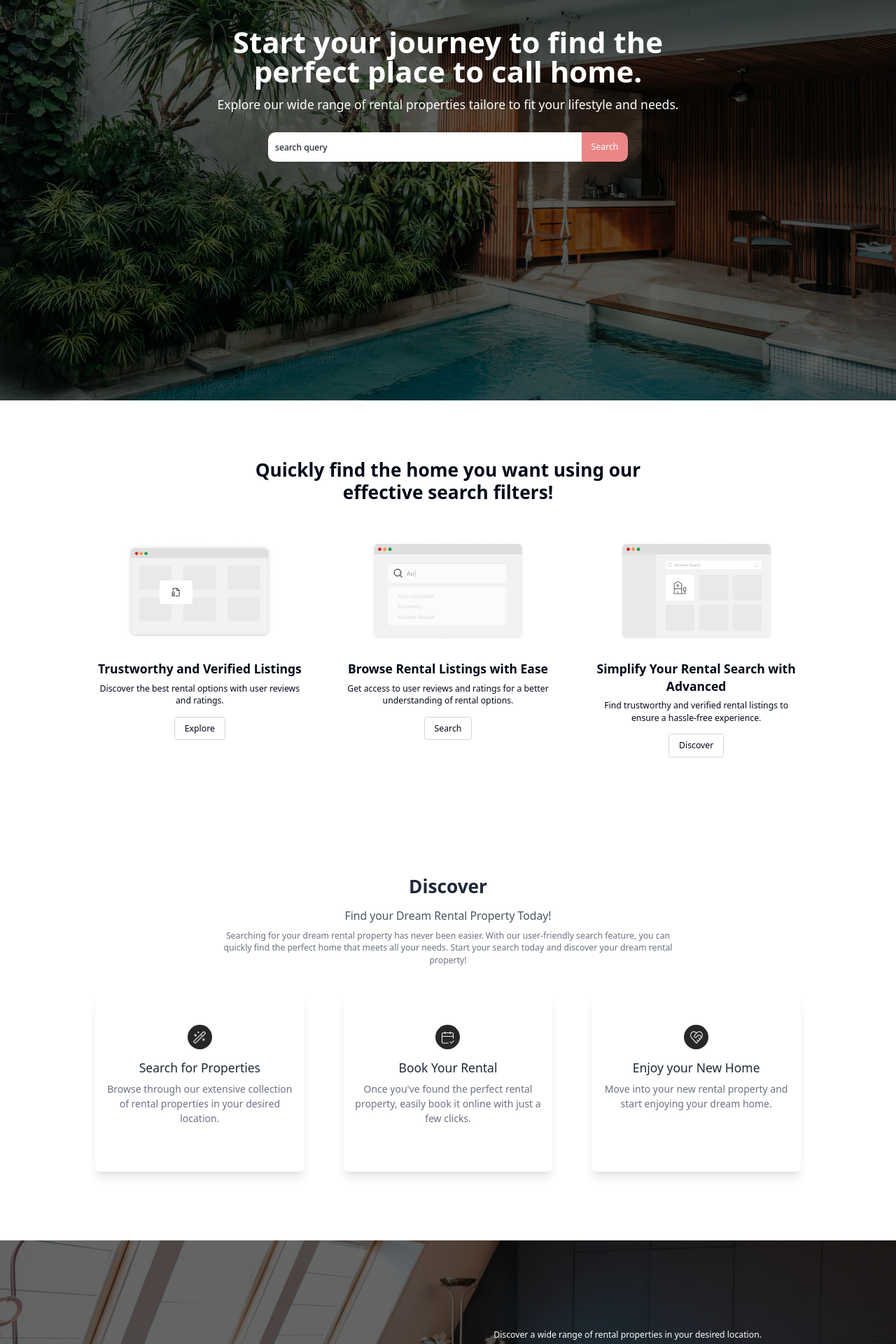
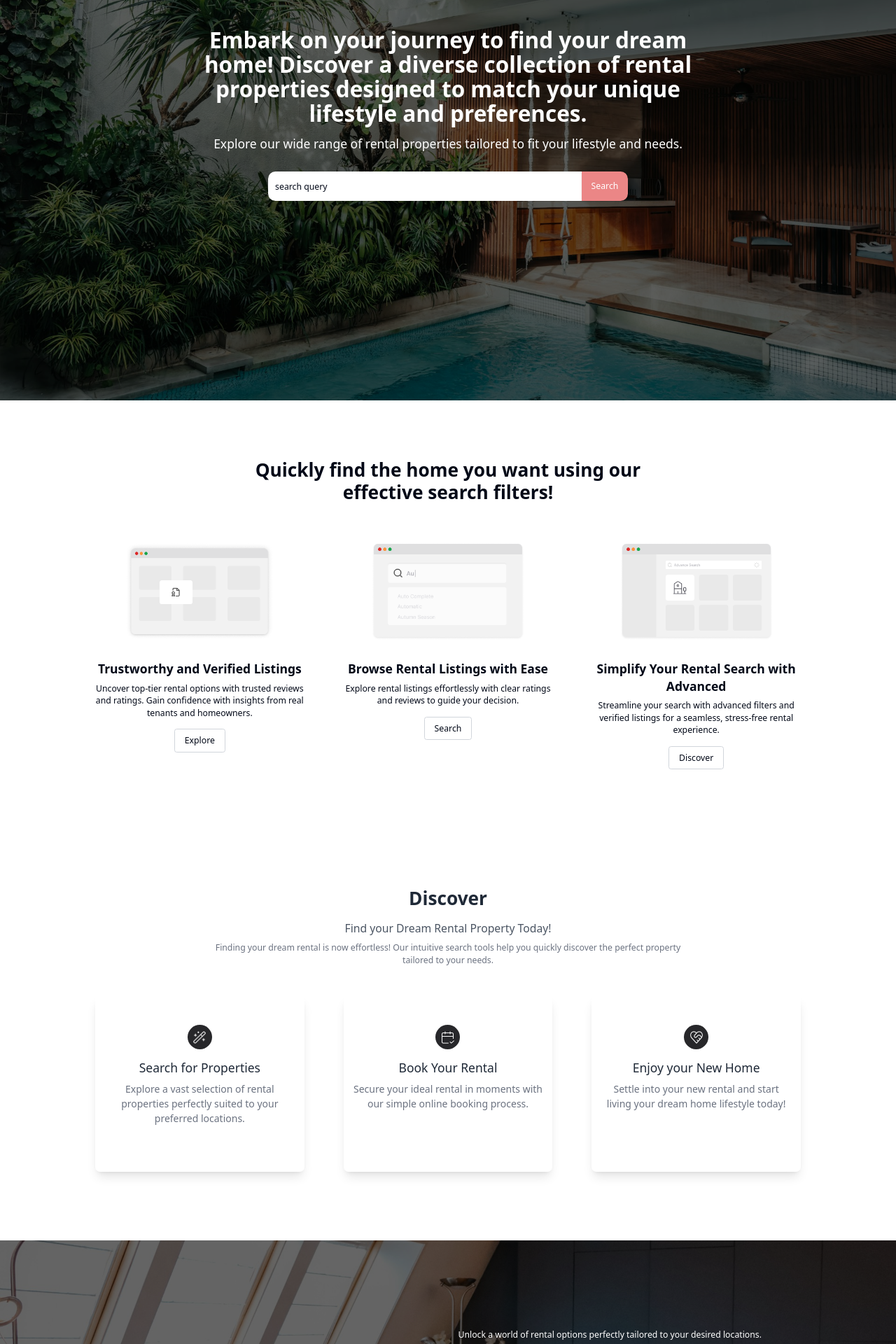
Before and after one commit to Prish20/RentIFul, a Next.js app in the folder client/: page /landing in a window 1280 px wide. Shown: the part 280-2200 px from the top of the page at 70% size. Built offline with nearby package versions, Linux system fonts and the light colour scheme; no server answers.

Commit message:
Refine landing page content and improve text clarity across multiple sections

```diff
--- a/client/src/app/(nondashboard)/landing/CallToActionSection.tsx
+++ b/client/src/app/(nondashboard)/landing/CallToActionSection.tsx
@@ -24,14 +24,13 @@ const CallToActionSection = () => {
             >
                 <div className="flex flex-col md:flex-row justify-between items-center">
                     <div className="mb-6 md:mb-0 md:mr-10">
-                        <h2 className="text-2xl font-bold text-white">
+                        <h2 className="text-2xl font-etrabold text-white">
                             Find Your Dream Rental Property
                         </h2>
                     </div>
                     <div>
                         <p className="text-white mb-3">
-                            Discover a wide range of rental properties in your desired
-                            location.
+                            Unlock a world of rental options perfectly tailored to your desired locations.
                         </p>
                         <div className="flex justify-center md:justify-start gap-4">
                             <button
--- a/client/src/app/(nondashboard)/landing/DiscoverSection.tsx
+++ b/client/src/app/(nondashboard)/landing/DiscoverSection.tsx
@@ -37,10 +37,7 @@ const DiscoverSection = () => {
                         Find your Dream Rental Property Today!
                     </p>
                     <p className="mt-2 text-gray-500 max-w-3xl mx-auto">
-                        Searching for your dream rental property has never been easier. With
-                        our user-friendly search feature, you can quickly find the perfect
-                        home that meets all your needs. Start your search today and discover
-                        your dream rental property!
+                        Finding your dream rental is now effortless! Our intuitive search tools help you quickly discover the perfect property tailored to your needs.
                     </p>
                 </motion.div>
                 <div className="grid grid-cols-1 md:grid-cols-3 gap-8 lg:gap-12 xl:gap-16 text-center">
@@ -49,19 +46,19 @@ const DiscoverSection = () => {
                             imageSrc: "/landing-icon-wand.png",
                             title: "Search for Properties",
                             description:
-                                "Browse through our extensive collection of rental properties in your desired location.",
+                                "Explore a vast selection of rental properties perfectly suited to your preferred locations.",
                         },
                         {
                             imageSrc: "/landing-icon-calendar.png",
                             title: "Book Your Rental",
                             description:
-                                "Once you've found the perfect rental property, easily book it online with just a few clicks.",
+                                "Secure your ideal rental in moments with our simple online booking process.",
                         },
                         {
                             imageSrc: "/landing-icon-heart.png",
                             title: "Enjoy your New Home",
                             description:
-                                "Move into your new rental property and start enjoying your dream home.",
+                                "Settle into your new rental and start living your dream home lifestyle today!",
                         },
                     ].map((card, index) => (
                         <motion.div key={index} variants={itemVariants}>
--- a/client/src/app/(nondashboard)/landing/FeatureSection.tsx
+++ b/client/src/app/(nondashboard)/landing/FeatureSection.tsx
@@ -52,9 +52,9 @@ const FeatureSection = () => {
                                 }
                                 description={
                                     [
-                                        "Discover the best rental options with user reviews and ratings.",
-                                        "Get access to user reviews and ratings for a better understanding of rental options.",
-                                        "Find trustworthy and verified rental listings to ensure a hassle-free experience.",
+                                        "Uncover top-tier rental options with trusted reviews and ratings. Gain confidence with insights from real tenants and homeowners.",
+                                        "Explore rental listings effortlessly with clear ratings and reviews to guide your decision.",
+                                        "Streamline your search with advanced filters and verified listings for a seamless, stress-free rental experience.",
                                     ][index]
                                 }
                                 linkText={["Explore", "Search", "Discover"][index]}
--- a/client/src/app/(nondashboard)/landing/HeroSection.tsx
+++ b/client/src/app/(nondashboard)/landing/HeroSection.tsx
@@ -24,11 +24,11 @@ const HeroSection = () => {
                     className="absolute top-1/3 transform -translate-x-1/2 -translate-y-1/2 text-center w-full"
                 >
                     <div className="max-w-4xl mx-auto px-16 sm:px-12">
-                        <h1 className="text-5xl font-bold text-white mb-4">
-                            Start your journey to find the perfect place to call home.
+                        <h1 className="text-4xl font-bold text-white mb-4">
+                            Embark on your journey to find your dream home! Discover a diverse collection of rental properties designed to match your unique lifestyle and preferences.
                         </h1>
                         <p className="text-xl text-white mb-8">
-                            Explore our wide range of rental properties tailore to fit your lifestyle and needs.
+                            Explore our wide range of rental properties tailored to fit your lifestyle and needs.
                         </p>
                         <div className="flex justify-center">
                             <Input
```
